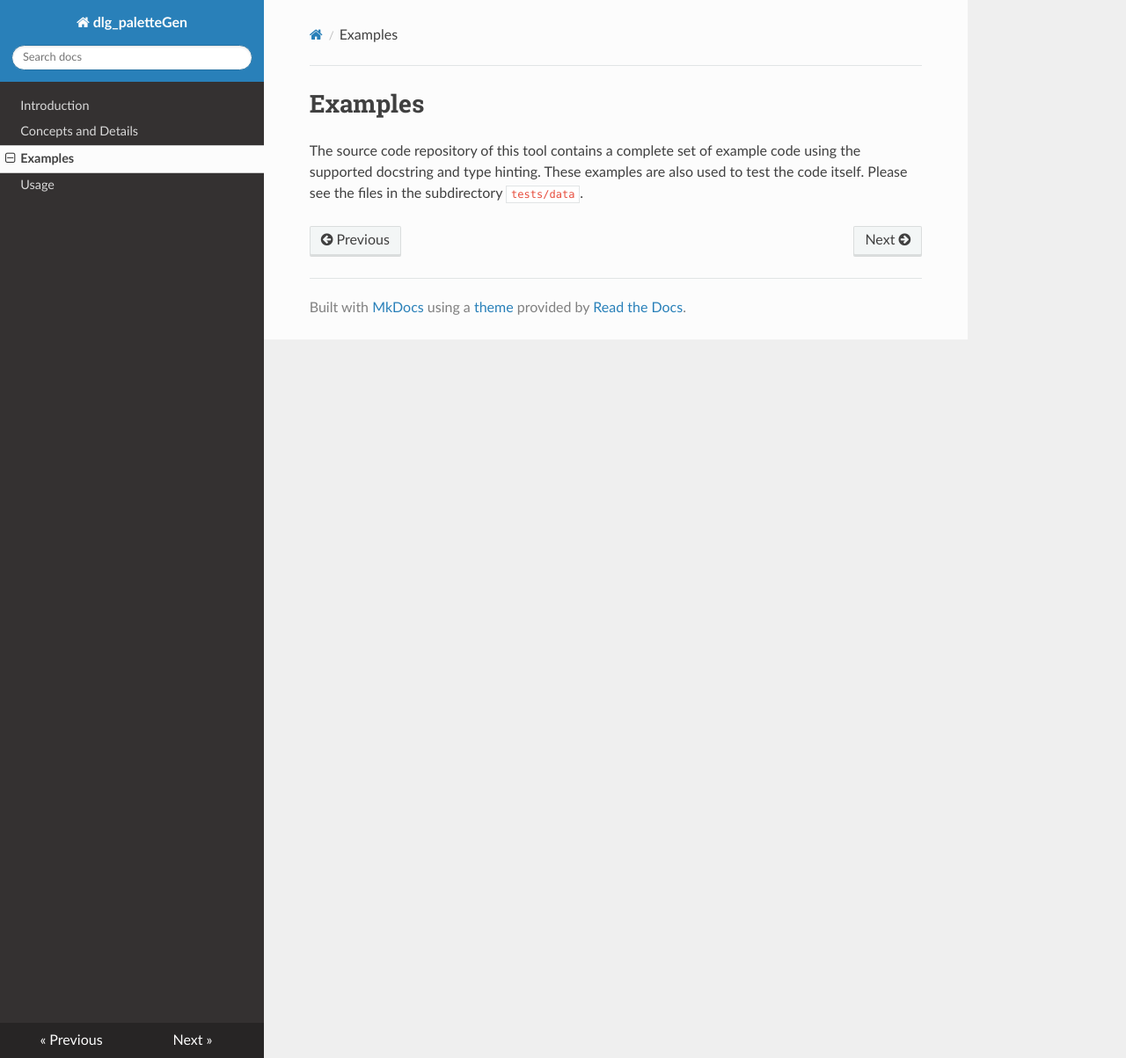
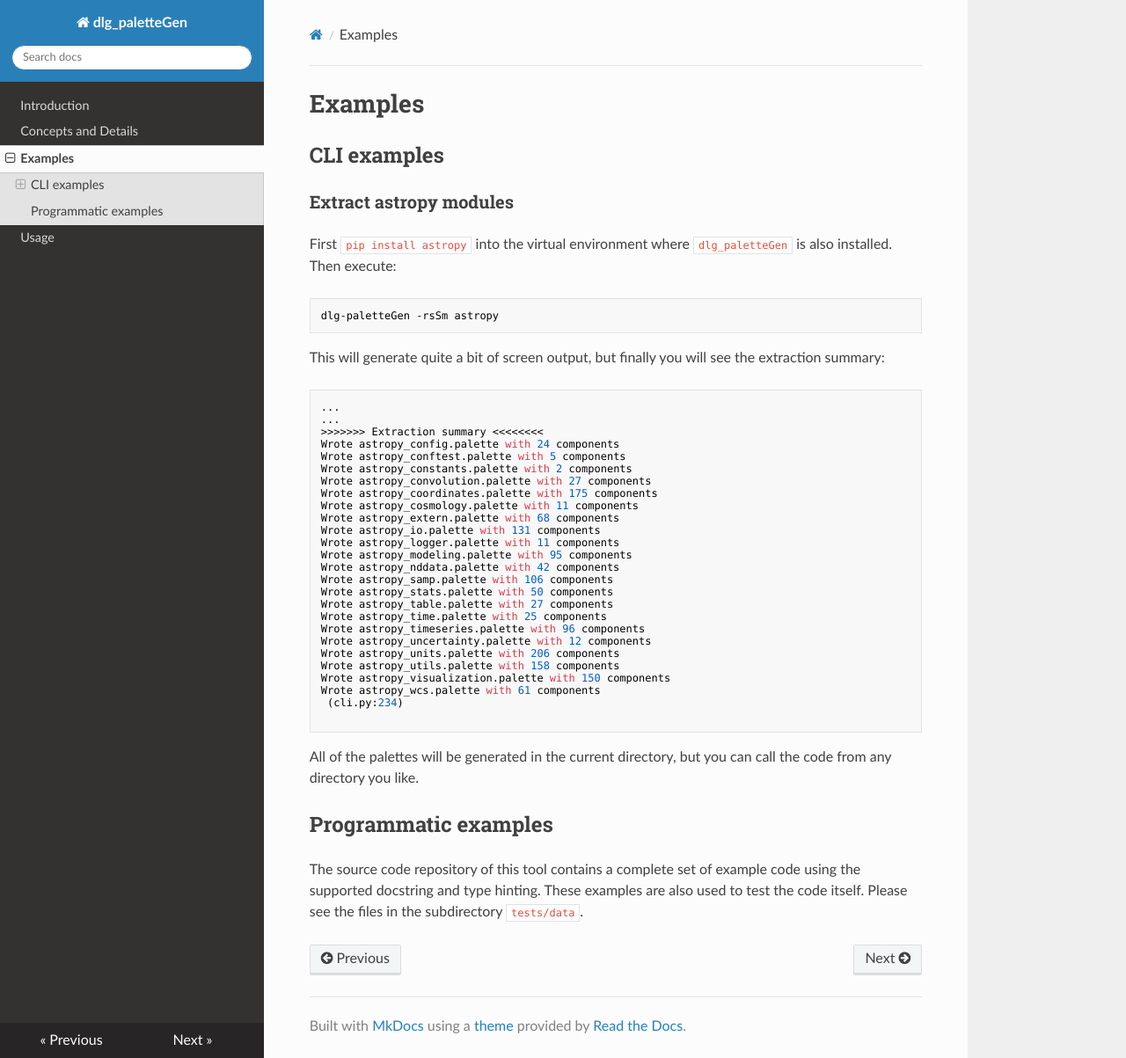
Before and after one commit to ICRAR/dlg_paletteGen, an MkDocs documentation site: the page built from docs/Examples.md, in a window 1280 px wide and 1203 px high. Shown: the whole window at 88% size. Built offline with MkDocs 1.6.1, drawn with Linux system fonts in a browser that asks for light colours; nearby versions of some CDN libraries.

````diff
--- a/docs/Examples.md
+++ b/docs/Examples.md
@@ -1,2 +1,41 @@
 # Examples
+
+## CLI examples
+### Extract astropy modules
+First `pip install astropy` into the virtual environment where `dlg_paletteGen` is also installed. Then execute:
+```
+dlg-paletteGen -rsSm astropy
+```
+This will generate quite a bit of screen output, but finally you will see the extraction summary:
+```
+...
+...
+>>>>>>> Extraction summary <<<<<<<<
+Wrote astropy_config.palette with 24 components
+Wrote astropy_conftest.palette with 5 components
+Wrote astropy_constants.palette with 2 components
+Wrote astropy_convolution.palette with 27 components
+Wrote astropy_coordinates.palette with 175 components
+Wrote astropy_cosmology.palette with 11 components
+Wrote astropy_extern.palette with 68 components
+Wrote astropy_io.palette with 131 components
+Wrote astropy_logger.palette with 11 components
+Wrote astropy_modeling.palette with 95 components
+Wrote astropy_nddata.palette with 42 components
+Wrote astropy_samp.palette with 106 components
+Wrote astropy_stats.palette with 50 components
+Wrote astropy_table.palette with 27 components
+Wrote astropy_time.palette with 25 components
+Wrote astropy_timeseries.palette with 96 components
+Wrote astropy_uncertainty.palette with 12 components
+Wrote astropy_units.palette with 206 components
+Wrote astropy_utils.palette with 158 components
+Wrote astropy_visualization.palette with 150 components
+Wrote astropy_wcs.palette with 61 components
+ (cli.py:234)
+
+```
+All of the palettes will be generated in the current directory, but you can call the code from any directory you like.
+
+## Programmatic examples
 The source code repository of this tool contains a complete set of example code using the supported docstring and type hinting. These examples are also used to test the code itself. Please see the files in the subdirectory ```tests/data```.
````
Also changed, not shown: docs/Concept.md (+1 -1 lines), docs/Usage.md (+17 -10 lines).
